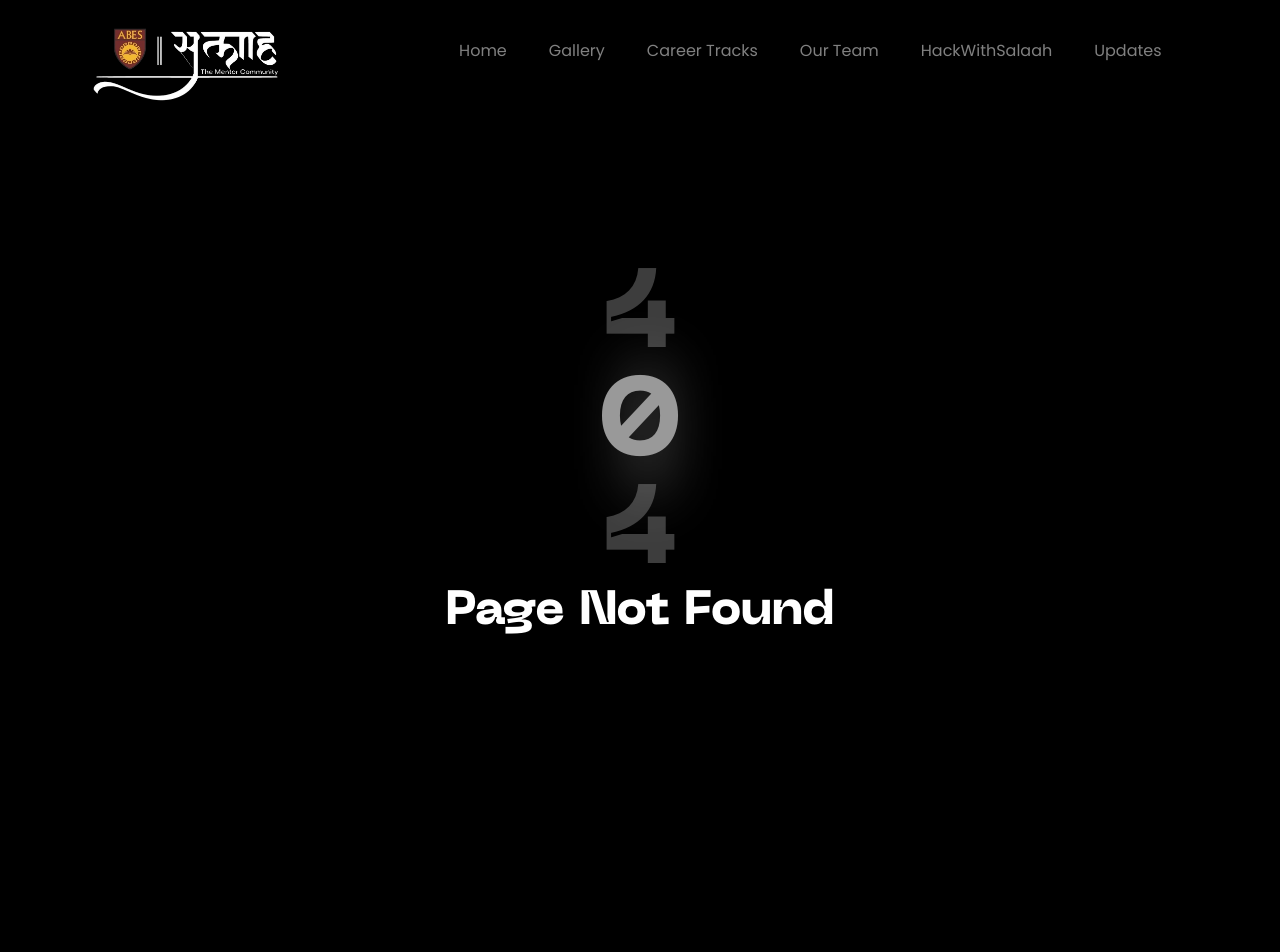
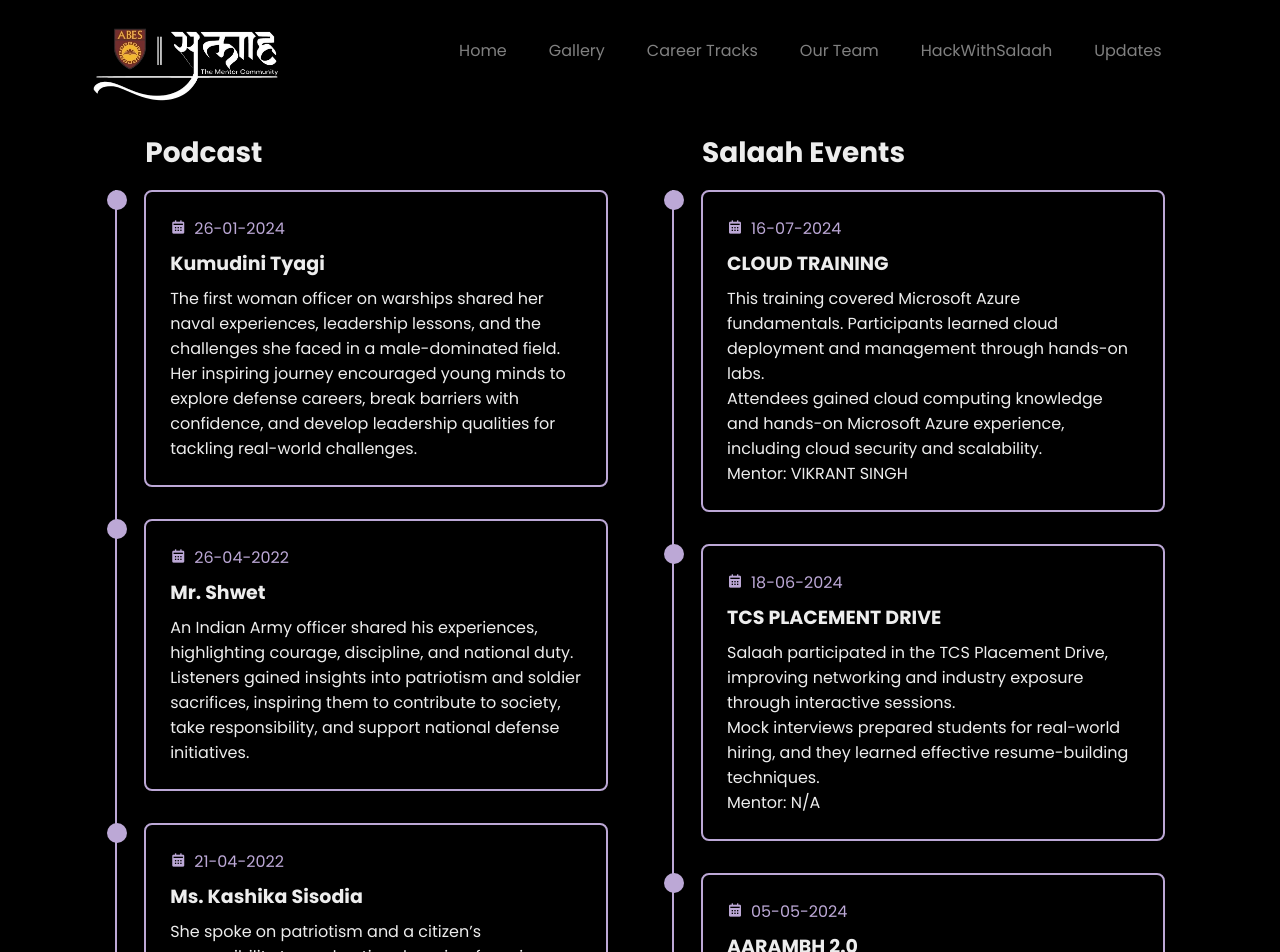
Before and after one commit to salaah-community/Salaah, a React (Create React App) app: page /events in a window 1280 px wide. Before the commit this address had no page. Shown: the top 952 px of the page. Before the commit the page ends 800 px from the top, so only its background shows below. Built offline with nearby package versions, Linux system fonts and the light colour scheme.

Commit message:
Add Events page and navigation updates
- Created new Events page
- Added 'Explore Events' button in Info.jsx
- Linked Events in footer navigation
- Removed a member from the team data

```diff
--- a/package.json
+++ b/package.json
@@ -14,6 +14,7 @@
     "@testing-library/jest-dom": "^5.16.5",
     "@testing-library/react": "^13.4.0",
     "@testing-library/user-event": "^13.5.0",
+    "boxicons": "^2.1.4",
     "dom7": "^4.0.4",
     "dotenv": "^16.0.3",
     "emailjs": "^4.0.1",
@@ -24,7 +25,7 @@
     "react-headless-tabs": "^6.0.3",
     "react-icons": "^4.6.0",
     "react-router-dom": "^6.4.3",
-    "react-scripts": "5.0.1",
+    "react-scripts": "^5.0.1",
     "resize-observer-polyfill": "^1.5.1",
     "sass": "^1.56.1",
     "swiper": "^8.4.4",
--- a/src/App.js
+++ b/src/App.js
@@ -12,6 +12,8 @@ import PageNotFound from "./pages/PageNotFound.jsx";
 import Hackathon from "./components/hackathon/Hackathon"
 import Hackathon_Page from "./components/hackathon/Hackathon_Page"
 import Updates from "./components/Updates.js";
+import Events from "./pages/Events/Events.jsx";
+
 
 function App() {
   return (
@@ -33,6 +35,8 @@ function App() {
           <Route path='/hackathon' element={<Hackathon />} />
           <Route path='/updates' element={<Updates />} />
           <Route path='/hackathon/:id' element={<Hackathon_Page />} />
+          <Route path='/events' element={<Events />} />
+
         </Routes>
       </BrowserRouter>
     </div>
--- a/src/components/Footer.jsx
+++ b/src/components/Footer.jsx
@@ -47,6 +47,9 @@ const Footer = () => {
               </li>
               <li>
                 <Link to="/team">Our Team</Link>
+              </li>
+              <li>
+                <Link to="/events">Our Events</Link>
               </li>
               <ul style={{ display: "flex" }}>
                 <motion.li
--- a/src/components/Info.jsx
+++ b/src/components/Info.jsx
@@ -7,43 +7,28 @@ import { motion } from "framer-motion";
 const Info = () => {
   return (
     <div>
-      <hr style={{ width: "80vw", margin: "auto", marginTop: "8rem" }} />
-      <div className="creative container infoGrid" style={{ marginTop: "8rem" }}>
-        <div className="left__side__info">
-          <h3 className="Regular">
-            Our community consists of the best mentors from the leading
-            companies of today.
-          </h3>
+      <div>
+              <div className="creative container homeLast">
+              <div className="left__side">
+                <h1 className="Ultrabold">Let's</h1>
+                <h1 className="Ultrabold">Explore</h1>
               </div>
-        <div className="right__side__info" style={{ width: "70%" }}>
-          <motion.div
-            className="explore-info"
-            initial={{ opacity: 0.6 }}
-            whileHover={{
-              scale: 1.2,
-              transition: { duration: 0.5 },
-            }}
+              <div className="right__side" style={{width: '70%'}}>
+                <p style={{fontFamily: "Poppins, sans-serif",marginBottom:"2.2rem", fontSize: '1.4rem' ,lineHeight: "24px"}}>
+                Curious about our events? Dive into the experience and explore now!
+                </p>
+                <motion.div initial={{ opacity: 0.6 }}
         whileTap={{ scale: 0.9 }}
-            whileInView={{ opacity: 1 }}
-          >
-            <Link
-              to="/opportunities"
-              style={{
-                fontFamily: "Poppins, sans-serif",
-                marginBottom: "2.2rem",
-                fontSize: "1.4rem",
-                lineHeight: "24px",
-                fontWeight: "bold",
-                color: "white",
-              }}
-            >
-              <img src={circle} alt="circle" className="explore-info-img" />
-              <span className="explore-info-text">Explore Now</span>
+        whileInView={{ opacity: 1 }}>
+                <Link to="/events" className="btn-creative">
+                 Explore Now
                 </Link>
                 </motion.div>
               </div>
             </div>
-      <hr style={{ width: "80vw", margin: "auto" }} />
+
+            <hr style={{width: '80vw', margin: 'auto'}}/>
+          </div>
 
       <div className="happening">
         <div className="container">
--- /dev/null
+++ b/src/pages/Events/Events.jsx
@@ -0,0 +1,16 @@
+import React from 'react'
+import Navbar from '../../components/Navbar'
+import Timeline from './Timeline'
+import Footer from '../../components/Footer'
+
+const Events = () => {
+  return (
+    <div>
+      <Navbar></Navbar>
+      <Timeline></Timeline>
+      <Footer></Footer>
+    </div>
+  )
+}
+
+export default Events
--- /dev/null
+++ b/src/pages/Events/Timeline.css
@@ -0,0 +1,102 @@
+@import url('https://fonts.googleapis.com/css2?family=Poppins:wght@300;400;500;600;700;800;900&display=swap');
+
+* {
+    margin: 0;
+    padding: 0;
+    box-sizing: border-box;
+    font-family: 'Poppins', sans-serif;
+}
+
+body {
+    background: black;
+    color: #ededed;
+}
+
+.timeline {
+    display: flex;
+    justify-content: center;
+    align-items: center;
+    min-height: 100vh;
+    padding: 0 9%;
+    margin-top: 100px;
+}
+
+.timeline .timeline-row {
+    display: flex;
+    column-gap: 64px;
+    flex-wrap: wrap;
+}
+
+.timeline-row .timeline-column {
+    flex: 1 1 320px;
+}
+
+.timeline-column .title {
+    position: relative;
+    display: inline-block;
+    font-size: 28px;
+    margin: 32px 0 16px 30px;
+}
+
+.timeline-column .timeline-box {
+    position: relative;
+    border-left: 2px solid #bca8d6;
+}
+
+.timeline-box .timeline-content {
+    position: relative;
+    padding-left: 27px;
+}
+
+.timeline-box .timeline-content::before {
+    content: '';
+    position: absolute;
+    top: 0;
+    left: -10.5px;
+    width: 20px;
+    height: 20px;
+    background: #bca8d6;
+    border-radius: 50%;
+}
+
+.timeline-content .content {
+    padding: 24px;
+    border: 2px solid #bca8d6;
+    border-radius: 8px;
+    margin-bottom: 32px;
+}
+
+.timeline-content .content .year {
+    font-size: 16px;
+    color: #bca8d6;
+}
+
+.timeline-content .content .year i {
+    margin-right: 8px;
+}
+
+.timeline-content .content h3 {
+    font-size: 19px;
+    margin: 8px 0;
+}
+
+.timeline-content .content p {
+    font-size: 16px;
+}
+
+.animate {
+    position: absolute;
+    top: 0;
+    right: 0;
+    width: 105%;
+    height: 100%;
+    background: black;
+    animation: show-right 1s ease forwards;
+    animation-delay: calc(.5s * var(--i));
+}
+
+@keyframes show-right {
+    100% {
+        width: 0;
+    }
+}
--- /dev/null
+++ b/src/pages/Events/Timeline.jsx
@@ -0,0 +1,170 @@
+import React from "react";
+import "./Timeline.css";
+import "boxicons/css/boxicons.min.css";
+
+const Timeline = () => {
+  const Podcast = [
+
+    {
+      Date: "26-01-2024",
+      Name: "Kumudini Tyagi",
+      About: "The first woman officer on warships shared her naval experiences, leadership lessons, and the challenges she faced in a male-dominated field.",
+      Outcome: "Her inspiring journey encouraged young minds to explore defense careers, break barriers with confidence, and develop leadership qualities for tackling real-world challenges.",
+    },
+
+    {
+      Date: "26-04-2022",
+      Name: "Mr. Shwet",
+      About: "An Indian Army officer shared his experiences, highlighting courage, discipline, and national duty.",
+      Outcome: "Listeners gained insights into patriotism and soldier sacrifices, inspiring them to contribute to society, take responsibility, and support national defense initiatives.",
+    },
+    {
+      Date: "21-04-2022",
+      Name: "Ms. Kashika Sisodia",
+      About: "She spoke on patriotism and a citizen’s responsibility toward national service, focusing on leadership and dedication.",
+      Outcome: "Attendees were motivated to take responsibility and serve the country with dedication and pride, fostering a sense of duty and awareness about civic engagement.",
+    },
+    {
+      Date: "15-11-2022",
+      Name: "Mr. Mohit Mishra",
+      About: "An HR Head shared his journey, emphasizing continuous learning, adaptability, and professional growth in corporate environments.",
+      Outcome: "Students learned that failure is an experience and gained motivation to grow in their careers with resilience, adaptability, and a mindset focused on self-improvement.",
+    },
+
+  ];
+
+
+
+
+
+
+
+  const SeniorInsights = [
+    {
+      Date: "09-02- 2025",
+      Name: "Ms. Khushi Chaudhary",
+      About: "Ms. Khushi shared key strategies for securing job offers and advancing early careers. She emphasized the importance of networking, industry trends, and continuous learning. She also highlighted the role of soft skills in professional growth.",
+    Outcome: "Attendees left with actionable career strategies, job offer techniques, and insights into professional growth. They were inspired to implement practical steps for success in their respective fields, applying the discussed strategies.",
+    },
+
+    {
+      Date: "10-11-2024",
+      Name: "Mr. Mohit Sharma",
+      About: "Mr. Mohit Sharma, an alumnus from the batch of 2023, discussed the transformative impact of studying abroad in AI, Machine Learning, and Data Science. He emphasized the importance of international exposure, advanced research opportunities, and global networking.",
+      Outcome: "Attendees gained insights into how international education enhances AI expertise, career prospects, and technological innovation. They learned how to build a global network and leverage study-abroad experiences for professional growth.",
+    },
+    {
+      Date: "04-11-2023",
+      Name: "Ms. Darshika Gupta",
+      About: "Ms. Darshika discussed her journey in academia and tech, highlighting preparation strategies, upskilling, and seizing career opportunities. She shared personal experiences of overcoming challenges and adapting to industry changes.",
+      Outcome: "Attendees learned key industry insights, essential career skills, and strategies for growth in tech. They were motivated by her journey and gained valuable guidance to excel in their professional and academic paths.",
+    },
+  ];
+
+
+  const SalaahEvents = [
+    {
+      Date: "16-07-2024",
+      Mentor: "VIKRANT SINGH",
+      About: "This training covered Microsoft Azure fundamentals. Participants learned cloud deployment and management through hands-on labs.",
+      Outcome: "Attendees gained cloud computing knowledge and hands-on Microsoft Azure experience, including cloud security and scalability.",
+      Title: "CLOUD TRAINING",
+    },
+
+    {
+      Date: "18-06-2024",
+      Mentor: "N/A",
+      About: "Salaah participated in the TCS Placement Drive, improving networking and industry exposure through interactive sessions.",
+      Outcome: "Mock interviews prepared students for real-world hiring, and they learned effective resume-building techniques.",
+      Title: "TCS PLACEMENT DRIVE",
+    },
+
+
+    {
+      Date: "05-05-2024",
+      Mentor: "RITURAJ SINGH GOUR",
+      About: "Aarambh 2.0 was an intensive 50-hour bootcamp in Database Analysis, Power BI, and SQL, focusing on real-world data handling.",
+      Outcome: "Participants built strong data analysis and visualization skills, learning to generate reports and automate data workflows.",
+      Title: "AARAMBH 2.0",
+    },
+    {
+      Date: "07-09-2023",
+      Mentor: "SWARAJ PANDEY",
+      About: "The Advanced Data Science Training covered key concepts like arrays and trees using Python, along with predictive modeling.",
+      Outcome: "Attendees gained hands-on experience in data science, working on data preprocessing and building machine learning models.",
+      Title: "DATA SCIENCE TRAINING",
+    },
+
+  ];
+
+
+
+
+
+
+
+
+  SalaahEvents.sort((a, b) => {
+    if (!a.Date) return 1;
+    if (!b.Date) return -1;
+    return new Date(b.Date.split("/").reverse().join("-")) - new Date(a.Date.split("/").reverse().join("-"));
+  });
+
+  const renderTimelineContent = (data) => {
+    return data.map((item, index) => (
+      <div className="timeline-content" key={index}>
+        <div className="content">
+          <div className="year">
+            <i className="bx bxs-calendar"></i>
+            {item.Date || item.Time}
+          </div>
+          <h3>{item.Name || item.Title}</h3>
+          <p>{item.About}</p>
+          <p>{item.Outcome}</p>
+          {item.Mentor && <p>Mentor: {item.Mentor}</p>}
+        </div>
+      </div>
+    ));
+  };
+
+  return (
+    <section className="timeline">
+      <div className="timeline-row">
+
+
+        <div className="timeline-column">
+          <h2 className="title">Podcast<span className="animate" style={{ "--i": 4 }}></span></h2>
+          <div className="timeline-box">
+            {renderTimelineContent(Podcast)}
+            <span className="animate" style={{ "--i": 5 }}></span>
+          </div>
+        </div>
+        <div className="timeline-column">
+          <h2 className="title">Salaah Events<span className="animate" style={{ "--i": 6 }}></span></h2>
+          <div className="timeline-box">
+            {renderTimelineContent(SalaahEvents)}
+            <span className="animate" style={{ "--i": 7 }}></span>
+          </div>
+        </div>
+
+
+        <div className="timeline-column">
+          <h2 className="title">Senior Insights<span className="animate" style={{ "--i": 1 }}></span></h2>
+          <div className="timeline-box">
+            {renderTimelineContent(SeniorInsights)}
+            <span className="animate" style={{ "--i": 2 }}></span>
+          </div>
+        </div>
+      </div>
+
+    </section>
+
+
+
+
+
+
+  );
+};
+
+export default Timeline;
--- a/src/pages/Team/TeamData/Working.js
+++ b/src/pages/Team/TeamData/Working.js
@@ -122,11 +122,7 @@ export const teamWorking = [
     title: "Content & Documentation",
     img: "",
   },
-  {
-    name: "Ms. Shivani Rai",
-    title: "Content & Documentation",
-    img: "",
-  },
+
 
   // Planning & Strategy Department
   {
```
Also changed, not shown: 1 other file (tests, documents, lock files or other folders). Lines whose indentation alone changed are shown as unchanged.
